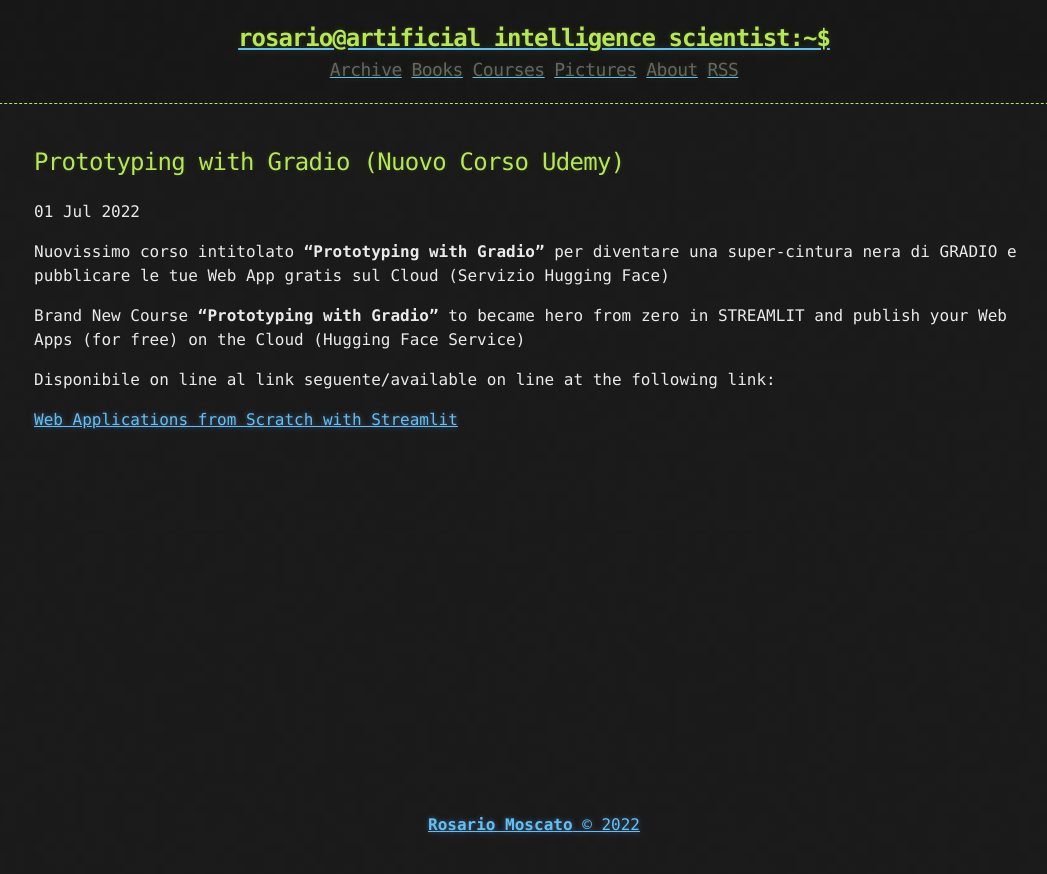
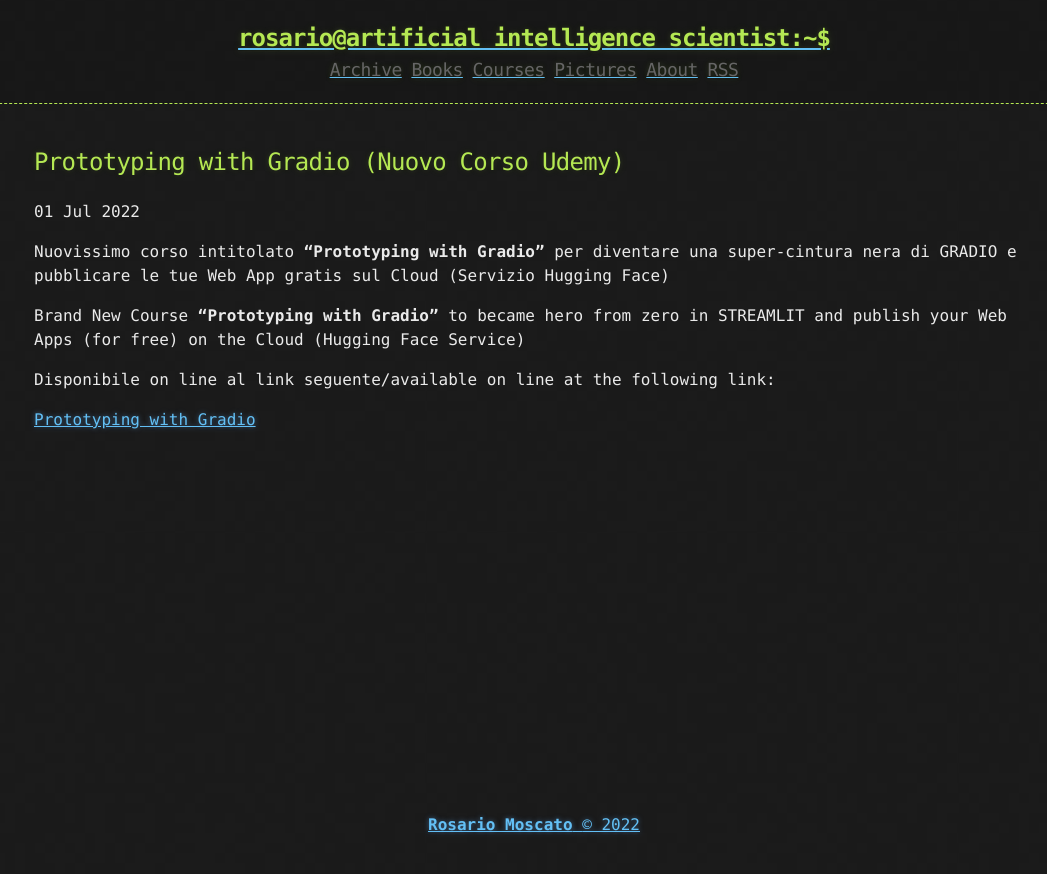
Before and after one commit to rosariomoscato/rosariomoscato.github.io, a Jekyll site: the page built from _posts/2022-07-01-prototyping-with-gradio.md, in a window 1280 px wide. Shown: the top 874 px of the page, without its empty margins (106-1153 px from the left). Built offline with Jekyll 4.4.1, drawn with Linux system fonts in a browser that asks for light colours.

Commit message:
Update 2022-07-01-prototyping-with-gradio.md

```diff
--- a/_posts/2022-07-01-prototyping-with-gradio.md
+++ b/_posts/2022-07-01-prototyping-with-gradio.md
@@ -8,4 +8,4 @@
 
 Disponibile on line al link seguente/available on line at the following link:
 
-[Web Applications from Scratch with Streamlit]([https://www.udemy.com/course/prototyping-with-gradio/?referralCode=F7A951C3B9324D8D9] "Prototyping with Gradio")
+[Prototyping with Gradio](https://www.udemy.com/course/prototyping-with-gradio/?referralCode=F7A951C3B9324D8D9 "Prototyping with Gradio")
```
